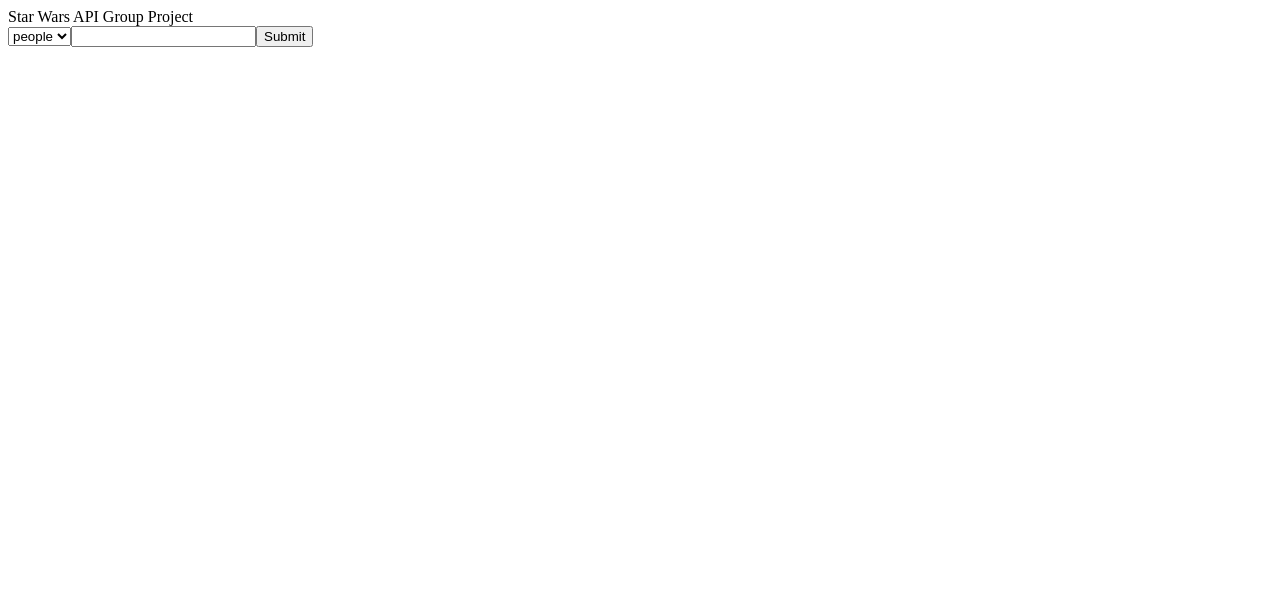
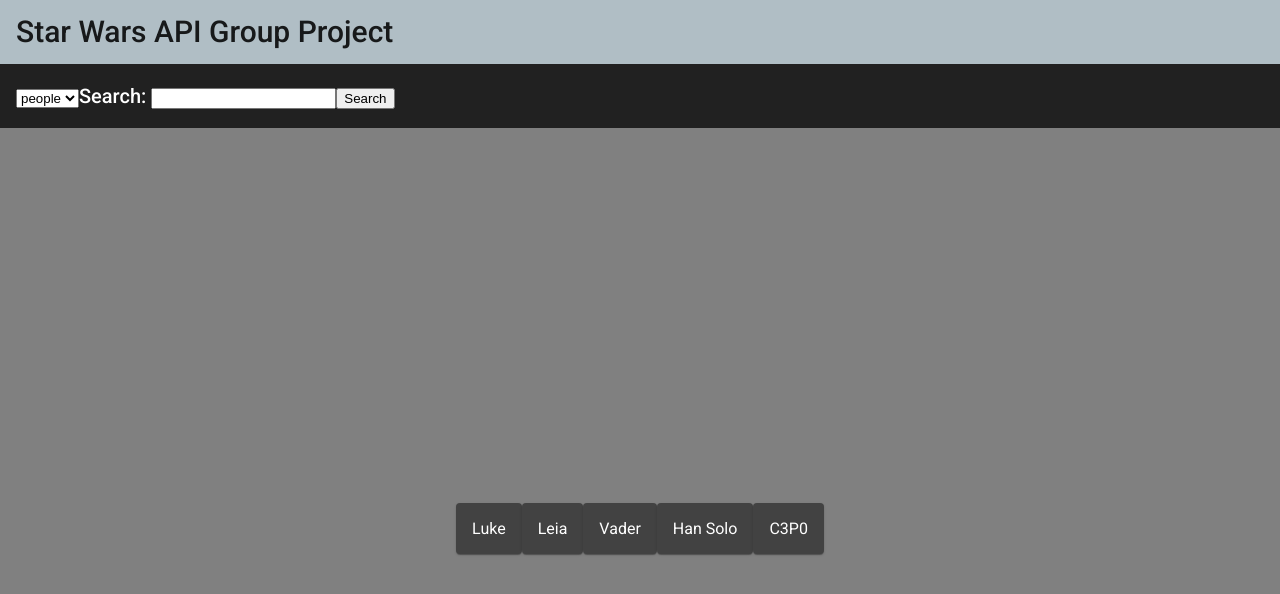
Before and after one commit to kellieallen/swAPIGroupProject, an Angular app: page / in a window 1280 px wide. Shown: the top 594 px of the page. Built offline with nearby package versions, Linux system fonts and the light colour scheme.

Commit message:
Getting used to Material/Angular

```diff
--- a/angular.json
+++ b/angular.json
@@ -24,6 +24,7 @@
               "src/assets"
             ],
             "styles": [
+              "./node_modules/@angular/material/prebuilt-themes/pink-bluegrey.css",
               "src/styles.css"
             ],
             "scripts": []
@@ -89,6 +90,7 @@
               "src/assets"
             ],
             "styles": [
+              "./node_modules/@angular/material/prebuilt-themes/pink-bluegrey.css",
               "src/styles.css"
             ],
             "scripts": []
@@ -120,6 +122,7 @@
           }
         }
       }
-    }},
+    }
+  },
   "defaultProject": "angular-swAPIGroupProject"
 }
--- a/package.json
+++ b/package.json
@@ -12,10 +12,12 @@
   "private": true,
   "dependencies": {
     "@angular/animations": "~8.2.8",
+    "@angular/cdk": "~8.2.2",
     "@angular/common": "~8.2.8",
     "@angular/compiler": "~8.2.8",
     "@angular/core": "~8.2.8",
     "@angular/forms": "~8.2.8",
+    "@angular/material": "^8.2.2",
     "@angular/platform-browser": "~8.2.8",
     "@angular/platform-browser-dynamic": "~8.2.8",
     "@angular/router": "~8.2.8",
--- a/src/app/app.component.css
+++ b/src/app/app.component.css
@@ -0,0 +1,23 @@
+.titleSpan {
+    display: flex;
+    flex: 1 1 auto;
+    font-size: 1.5em;
+}
+
+#searchBar {
+    background-color: lightgrey;
+    height: 25vh;
+    width: 100vw;
+    display: flex;
+    justify-content: center;
+    align-items: center;
+}
+
+#results {
+    background-color: grey;
+    height: 100vh;
+    width: 100vw;
+    display: flex;
+    justify-content: center;
+    align-items: center;
+}
--- a/src/app/app.component.html
+++ b/src/app/app.component.html
@@ -1,3 +1,15 @@
-{{title}}
-<br>
-<app-search></app-search>
+<mat-toolbar color="accent">
+    <span class="titleSpan">{{title}}</span>
+</mat-toolbar>
+
+<mat-toolbar color="light">
+    <app-search></app-search>
+</mat-toolbar>
+
+<div id="results">
+    <mat-card>Luke</mat-card>
+    <mat-card>Leia</mat-card>
+    <mat-card>Vader</mat-card>
+    <mat-card>Han Solo</mat-card>
+    <mat-card>C3P0</mat-card>
+</div>
--- a/src/app/search/search.component.html
+++ b/src/app/search/search.component.html
@@ -10,6 +10,8 @@
     </option>
 </select>
 
-<input/>
+<label>Search:
+        <input #searchBox (input)="search(searchBox.value)" />
+</label>
 
-<button>Submit</button>
+<button (click)="search()">Search</button>
--- a/src/app/search/search.component.ts
+++ b/src/app/search/search.component.ts
@@ -7,6 +7,12 @@
 })
 export class SearchComponent implements OnInit {
 
+  // private searchTerms = new Subject<string>();
+
+  // search(term: string): void {
+  //   this.searchTerms.next(term);
+  // }
+
   constructor() { }
 
   ngOnInit() {
--- a/src/index.html
+++ b/src/index.html
@@ -6,6 +6,8 @@
   <base href="/">
   <meta name="viewport" content="width=device-width, initial-scale=1">
   <link rel="icon" type="image/x-icon" href="favicon.ico">
+  <link href="https://fonts.googleapis.com/css?family=Roboto:300,400,500&display=swap" rel="stylesheet">
+  <link href="https://fonts.googleapis.com/icon?family=Material+Icons" rel="stylesheet">
 </head>
 <body>
   <app-root></app-root>
--- a/src/styles.css
+++ b/src/styles.css
@@ -1 +1,4 @@
 /* You can add global styles to this file, and also import other style files */
+
+html, body { height: 100%; }
+body { margin: 0; font-family: Roboto, "Helvetica Neue", sans-serif; }
```
Also changed, not shown: src/app/app.module.ts (+7 -1 lines), 1 other file (tests, documents, lock files or other folders).
